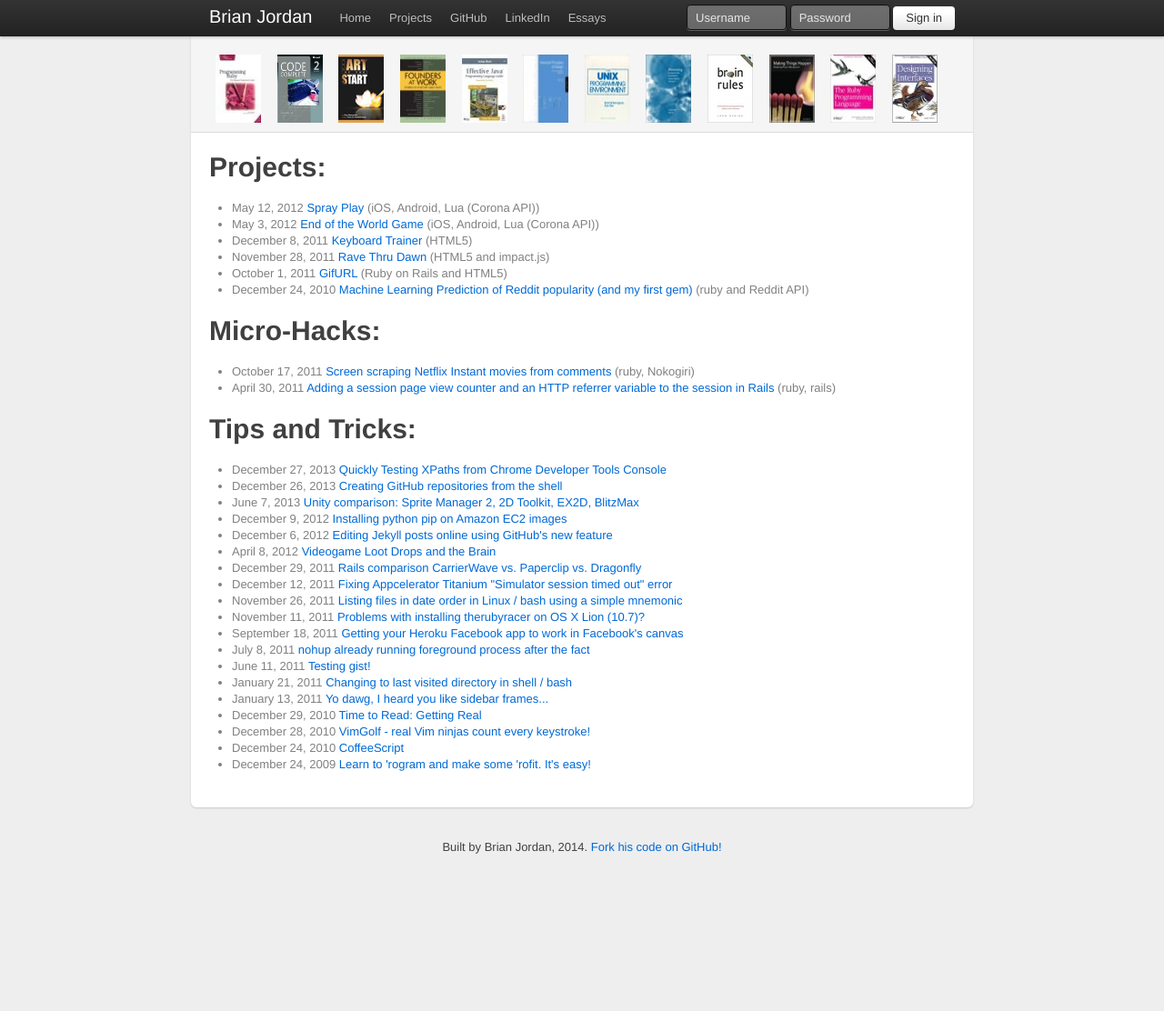
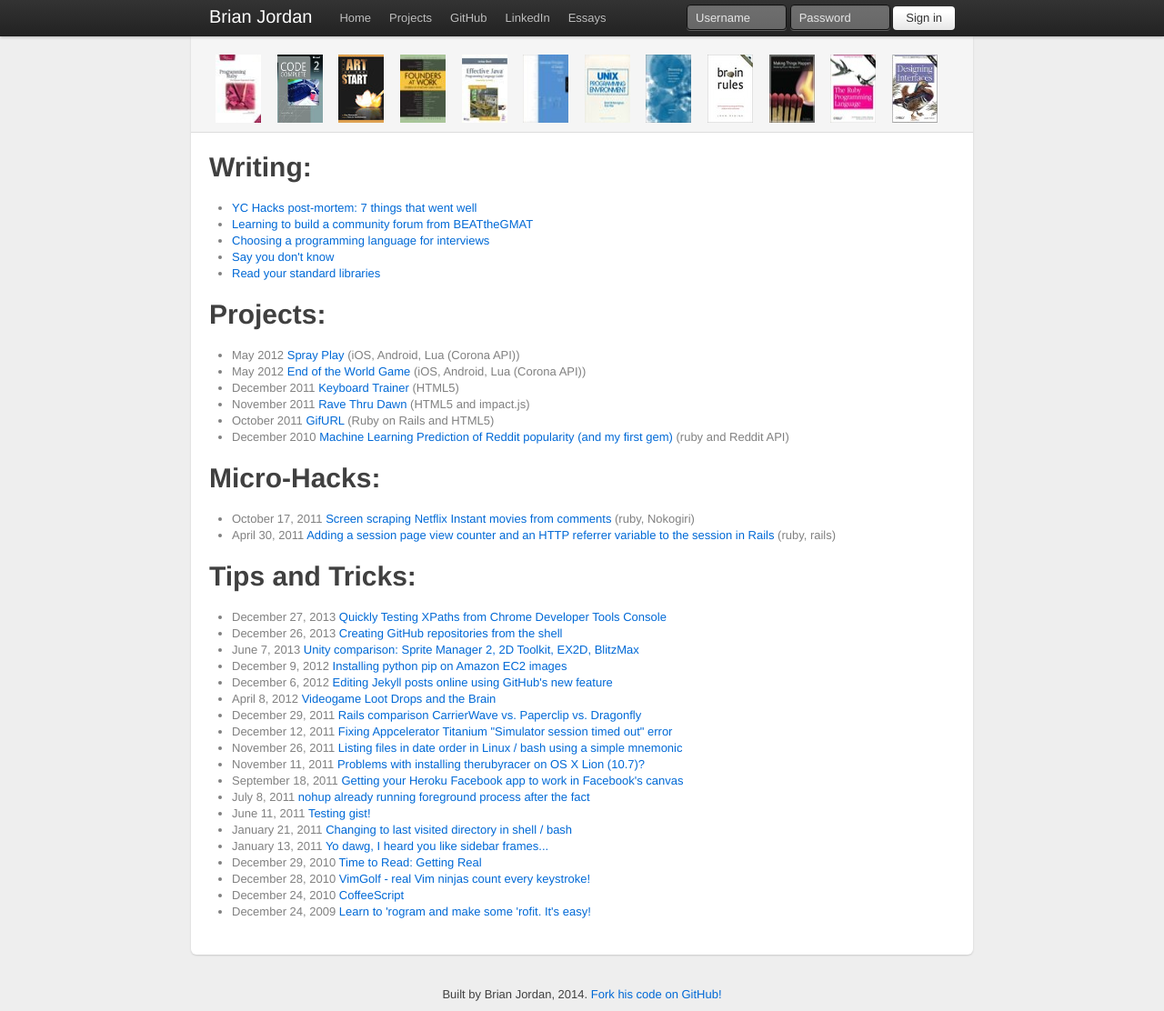
Before and after one commit to sjb8100/bcjordan.github.com, a Jekyll site: the page built from index.html, in a window 1280 px wide and 1112 px high. Shown: the whole window at 91% size. Built offline with Jekyll 4.4.1, drawn with Linux system fonts in a browser that asks for light colours; nearby versions of some CDN libraries; Markdown is read by kramdown in place of the engine named in the settings.

Commit message:
Add some external essay links

```diff
--- a/index.html
+++ b/index.html
@@ -3,14 +3,35 @@ layout: layout
 title: "Brian Jordan"
 slider: true
 books: true
+essays:
+  - url: http://blog.bcjordan.com/yc-hacks-project/
+    title: "YC Hacks post-mortem: 7 things that went well"
+  - url: http://blog.bcjordan.com/building-forum-beatthegmat/
+    title: "Learning to build a community forum from BEATtheGMAT"
+  - url: http://blog.codingforinterviews.com/best-programming-language-jobs/
+    title: "Choosing a programming language for interviews"
+  - url: http://blog.codingforinterviews.com/say-you-dont-know/
+    title: "Say you don't know"
+  - url: http://blog.codingforinterviews.com/reading-code-standard-libraries/
+    title: "Read your standard libraries"
 ---
 <div id='slider' style="float:right"></div>
   <div class="projects">
+    <h1>Writing:</h1>
+    <ul>
+    {% for item in page.essays %}
+      <li>
+        <span><a href="{{item.url}}">{{item.title}}</a></span>
+      </li>
+    {% endfor %}
+    </ul>
+  </div>
+    <div class="projects">
     <h1>Projects:</h1>
     <ul>
     {% for post in site.categories.projects %}
       <li>
-        <span>{{ post.date | date: "%B %e, %Y" }}</span> <a href="{% if post.external_url %}{{ post.external_url }}{% else %}{{ post.url }}{% endif %}">{{ post.title }}</a>
+        <span>{{ post.date | date: "%B %Y" }}</span> <a href="{% if post.external_url %}{{ post.external_url }}{% else %}{{ post.url }}{% endif %}">{{ post.title }}</a>
         {% if post.made-with %}({{ post.made-with }}){%endif%}
       </li>
     {% endfor %}
```
